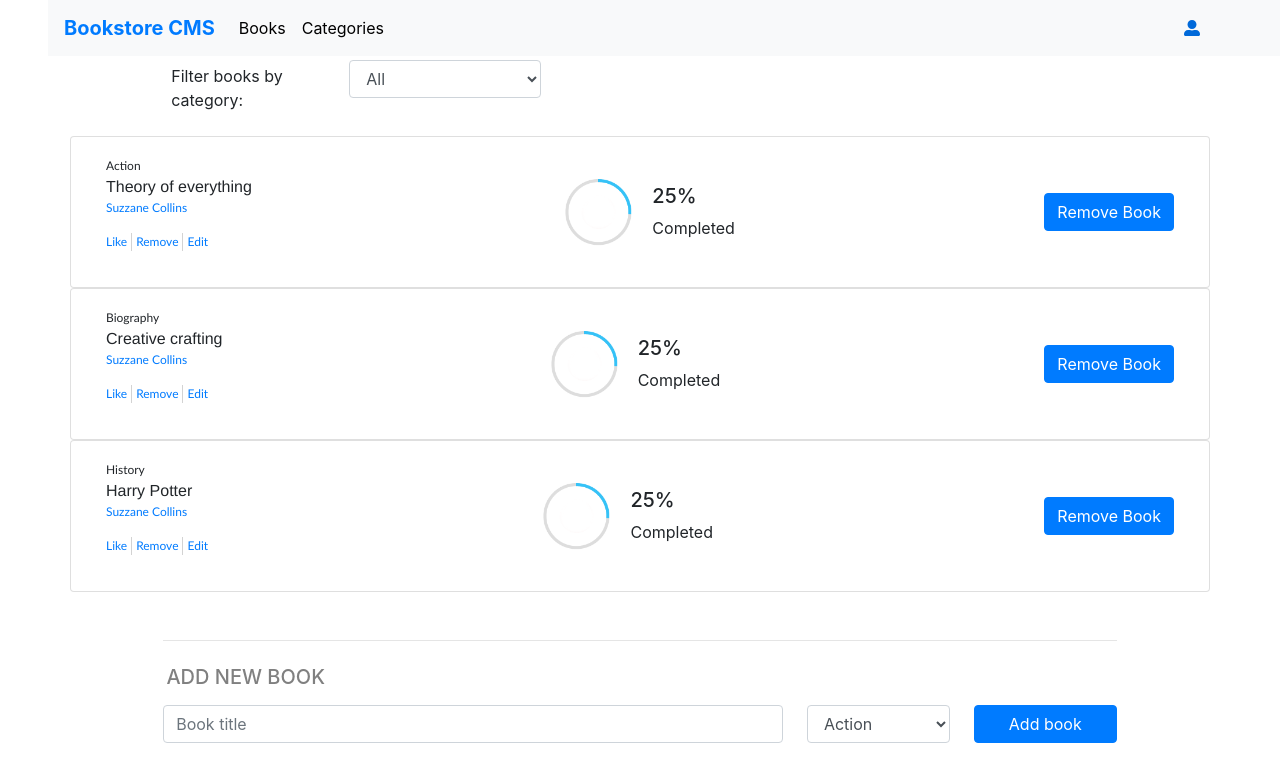
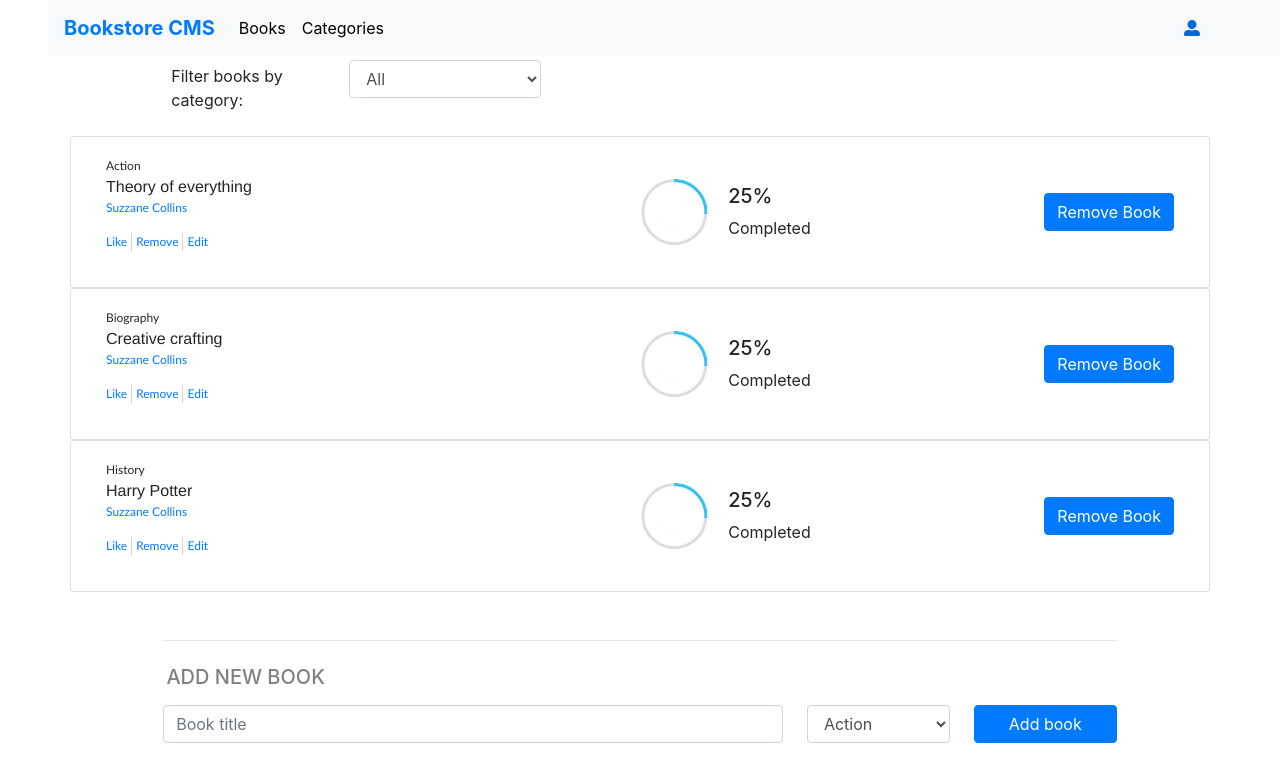
Before and after one commit to e71az/bookstore, a React (Create React App) app: page / in a window 1280 px wide. Shown: the top 782 px of the page. Built offline with nearby package versions, Linux system fonts and the light colour scheme.

Commit message:
Aligned progress element

```diff
--- a/src/components/Book.js
+++ b/src/components/Book.js
@@ -41,7 +41,7 @@ const Book = ({ book: { ID, Title, category } }) => {
             </div>
           </div>
         </Card.Text>
-        <div className="d-flex align-items-center">
+        <div className="progress-element d-flex align-items-center">
           <img className="progress-image" src={image} alt="progress-circle" />
           <div className="ml-3">
             <h5>25%</h5>
--- a/src/style.css
+++ b/src/style.css
@@ -92,6 +92,11 @@ button {
   font-size: 12px;
 }
 
+.progress-element {
+  position: absolute;
+  right: 35%;
+}
+
 .progress-image {
   height: 75px;
   width: auto;
```
